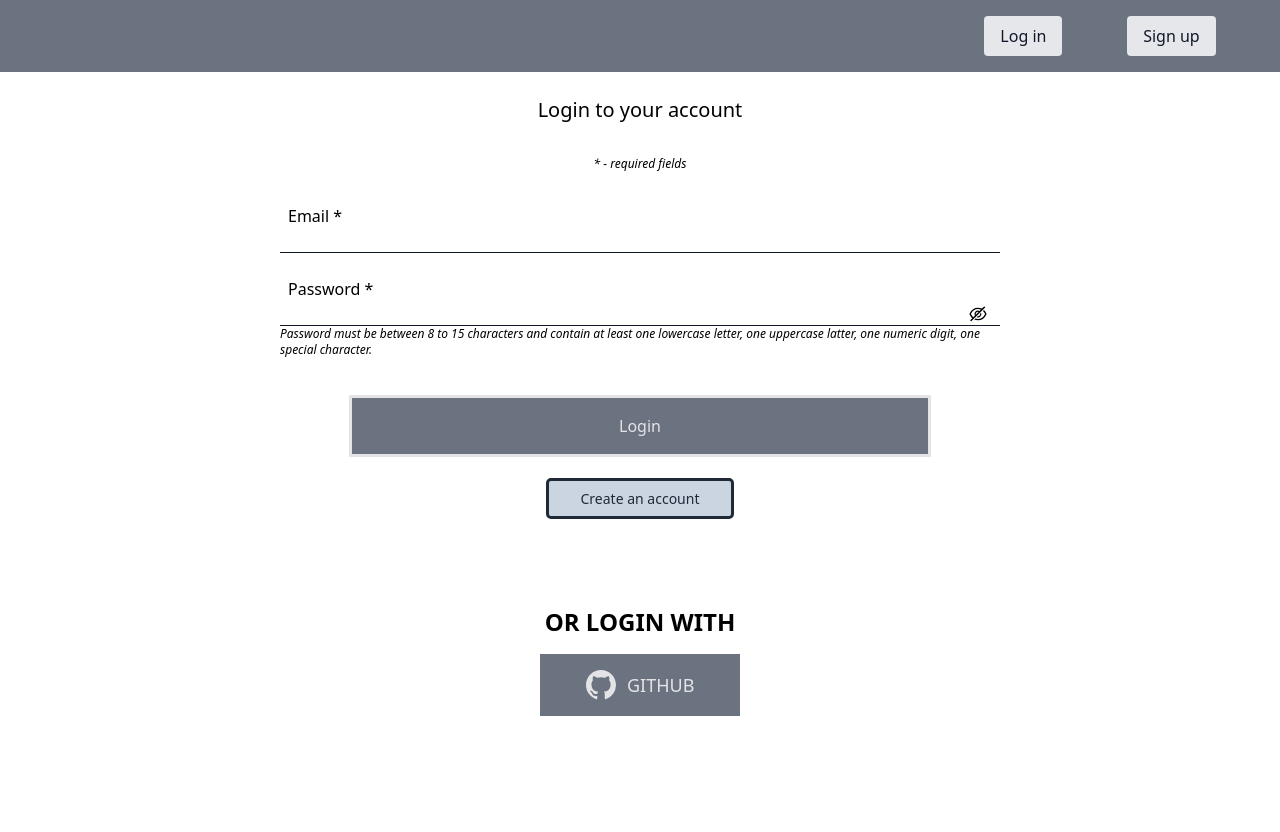
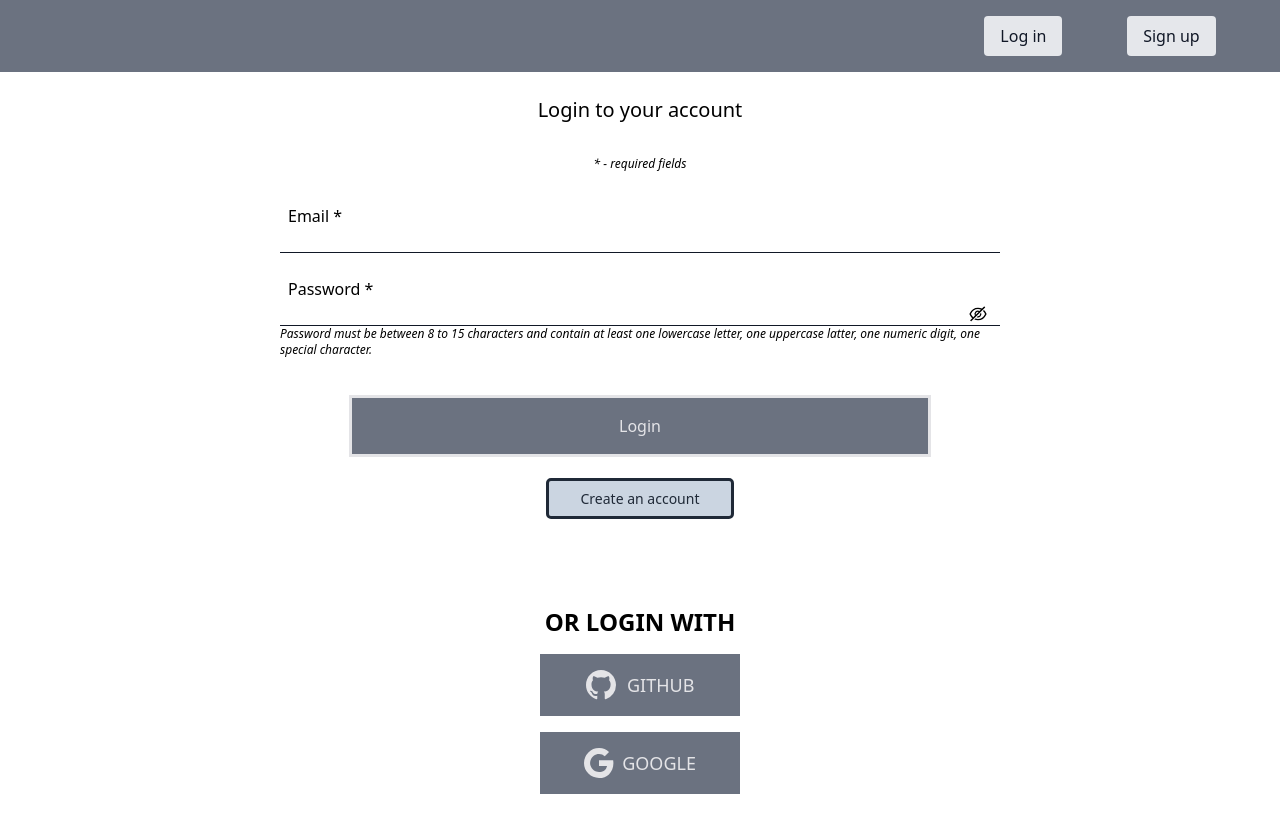
Before and after one commit to pinkjagnie/logging-auth-project, a Next.js app: page /user/login in a window 1280 px wide. Before the commit the page ends 800 px from the top, so only its background shows below. Built offline with nearby package versions, Linux system fonts and the light colour scheme; no server answers.

Commit message:
Add button to login with google

```diff
--- /dev/null
+++ b/src/components/user/auth/UserGoogleLogin.js
@@ -0,0 +1,18 @@
+import React from 'react';
+import { signIn } from "next-auth/react";
+
+import { BsGoogle } from 'react-icons/bs';
+
+const UserGoogleLogin = () => {
+
+  return(
+    <section className='pt-4'>
+      <div className='w-[200px] flex justify-around items-center mx-auto px-10 py-4 bg-gray-500 text-zinc-200 cursor-pointer' onClick={() => signIn()}>
+        <BsGoogle size={30}/>
+        <p className='uppercase text-lg'>Google</p>
+      </div>
+    </section>
+  )
+};
+
+export default UserGoogleLogin;
--- a/src/pages/user/login.js
+++ b/src/pages/user/login.js
@@ -2,6 +2,7 @@ import React from "react";
 
 import UserLoginForm from "@/components/user/auth/UserLoginForm";
 import UserGithubLogin from "@/components/user/auth/UserGithubLogin";
+import UserGoogleLogin from "@/components/user/auth/UserGoogleLogin";
 
 const UserLoginPage = () => {
   return(
@@ -14,6 +15,7 @@ const UserLoginPage = () => {
         <h1 className="text-center text-2xl font-bold">OR LOGIN WITH</h1>
       </div>
       <UserGithubLogin />
+      <UserGoogleLogin />
     </section>
   )
 };
```
